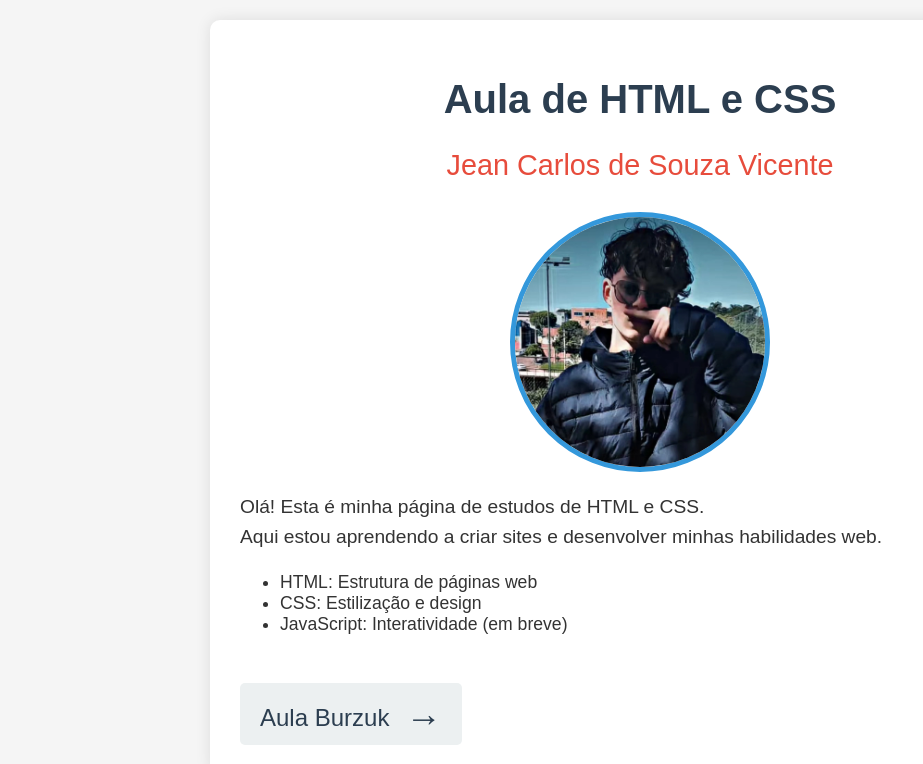
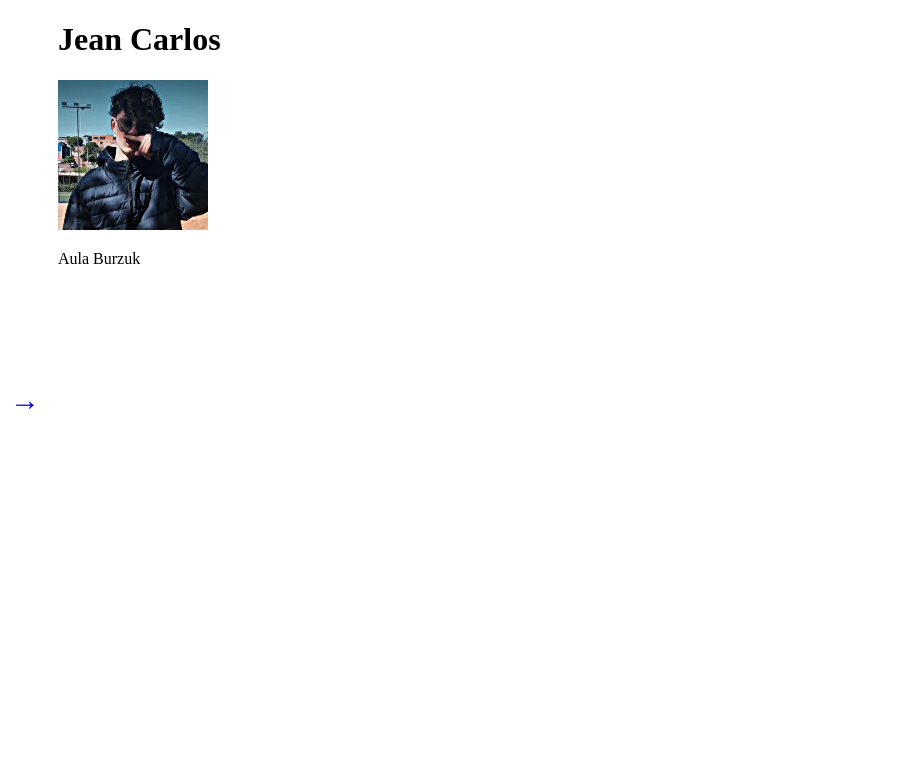
Before and after one commit to neajo/v3, a plain HTML site: page index.html in a window 1280 px wide. Shown: the whole page, without its empty margins (0-923 px from the left). Drawn offline with Linux system fonts and the light colour scheme.

Commit message:
Update index.html

```diff
--- a/index.html
+++ b/index.html
@@ -1,86 +1,19 @@
 <!DOCTYPE html>
-<html lang="pt-br">
+<html>
 <head>
-    <meta charset="UTF-8">
-    <meta name="viewport" content="width=device-width, initial-scale=1.0">
-    <title>Aula de HTML - Jean Carlos</title>
-    <style>
-        body {
-            font-family: Arial, sans-serif;
-            background-color: #f5f5f5;
-            margin: 0;
-            padding: 20px;
-            color: #333;
-        }
-        .container {
-            max-width: 800px;
-            margin: 0 auto;
-            background-color: white;
-            padding: 30px;
-            border-radius: 10px;
-            box-shadow: 0 0 15px rgba(0,0,0,0.1);
-        }
-        h1 {
-            color: #2c3e50;
-            text-align: center;
-            font-size: 2.5em;
-        }
-        .minha-foto {
-            display: block;
-            margin: 20px auto;
-            width: 250px;
-            border-radius: 50%;
-            border: 5px solid #3498db;
-        }
-        .meu-nome {
-            text-align: center;
-            font-size: 1.8em;
-            color: #e74c3c;
-            margin-bottom: 30px;
-        }
-        .link-proxima {
-            display: inline-block;
-            margin-top: 30px;
-            font-size: 1.5em;
-            text-decoration: none;
-            color: #2c3e50;
-            background-color: #ecf0f1;
-            padding: 10px 20px;
-            border-radius: 5px;
-            transition: all 0.3s;
-        }
-        .link-proxima:hover {
-            background-color: #3498db;
-            color: white;
-        }
-        .seta-grande {
-            font-size: 1.5em;
-            margin-left: 10px;
-        }
-    </style>
+    <title>Página do Jean</title>
 </head>
 <body>
-    <div class="container">
-        <h1>Aula de HTML e CSS</h1>
+    <!-- Seta fixa à esquerda -->
+    <div style="position: fixed; left: 10px; top: 50%; transform: translateY(-50%); font-size: 30px;">
+        <a href="pagina2.html" style="text-decoration: none;">→</a>
+    </div>
 
-        <div class="meu-nome">Jean Carlos de Souza Vicente</div>
-
-        <img src="jean.webp" alt="Foto de Jean Carlos" class="minha-foto">
-
-        <p style="font-size: 1.2em; line-height: 1.6;">
-            Olá! Esta é minha página de estudos de HTML e CSS.<br>
-            Aqui estou aprendendo a criar sites e desenvolver minhas habilidades web.
-        </p>
-
-        <ul style="font-size: 1.1em;">
-            <li>HTML: Estrutura de páginas web</li>
-            <li>CSS: Estilização e design</li>
-            <li>JavaScript: Interatividade (em breve)</li>
-        </ul>
-
-        <a href="pagina2.html" class="link-proxima">
-            Aula Burzuk <span class="seta-grande">→</span>
-        </a>
+    <!-- Conteúdo principal -->
+    <div style="margin-left: 50px;">
+        <h1>Jean Carlos</h1>
+        <img src="jean.webp" alt="Jean" width="150">
+        <p>Aula Burzuk</p>
     </div>
 </body>
 </html>
```
